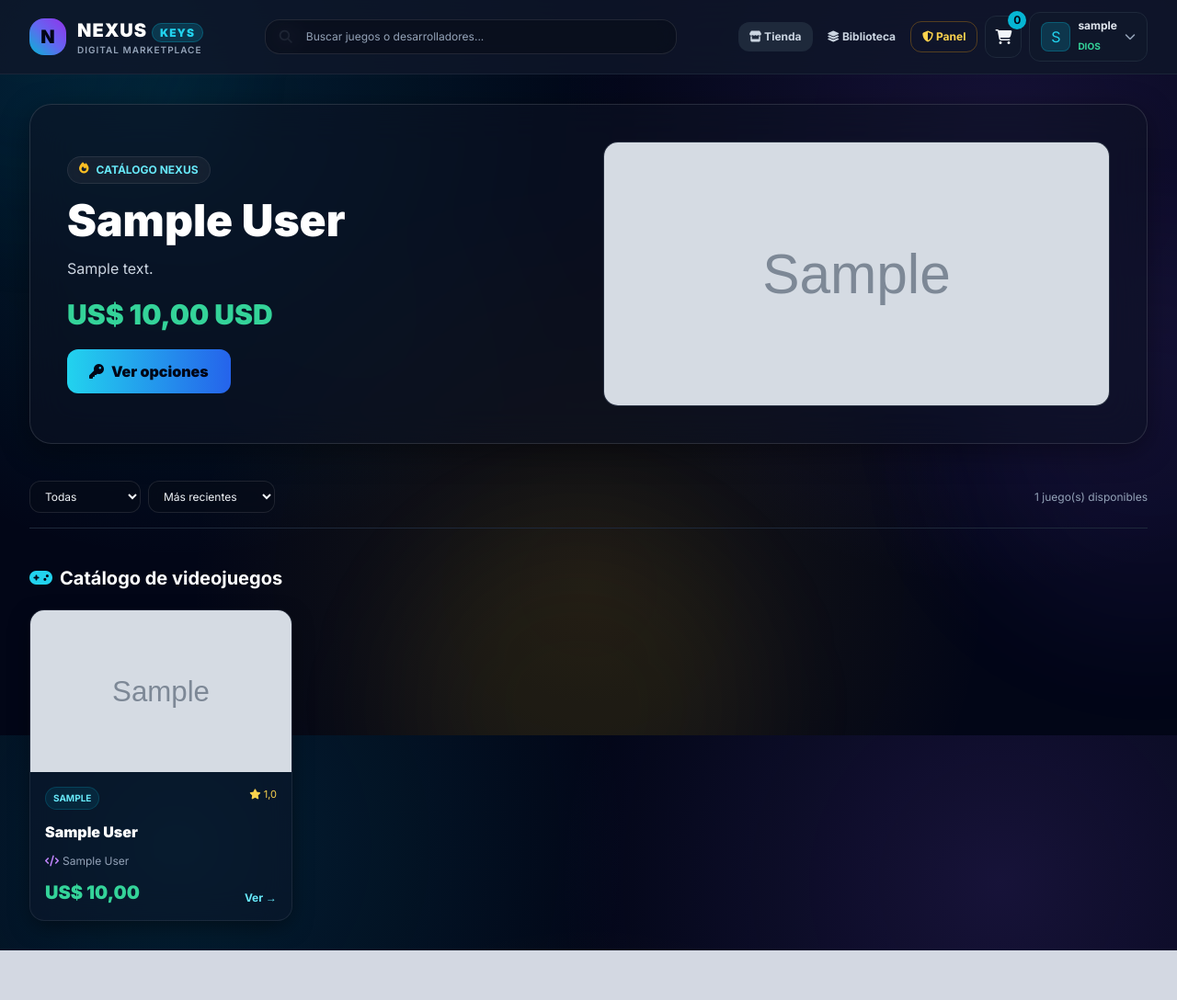
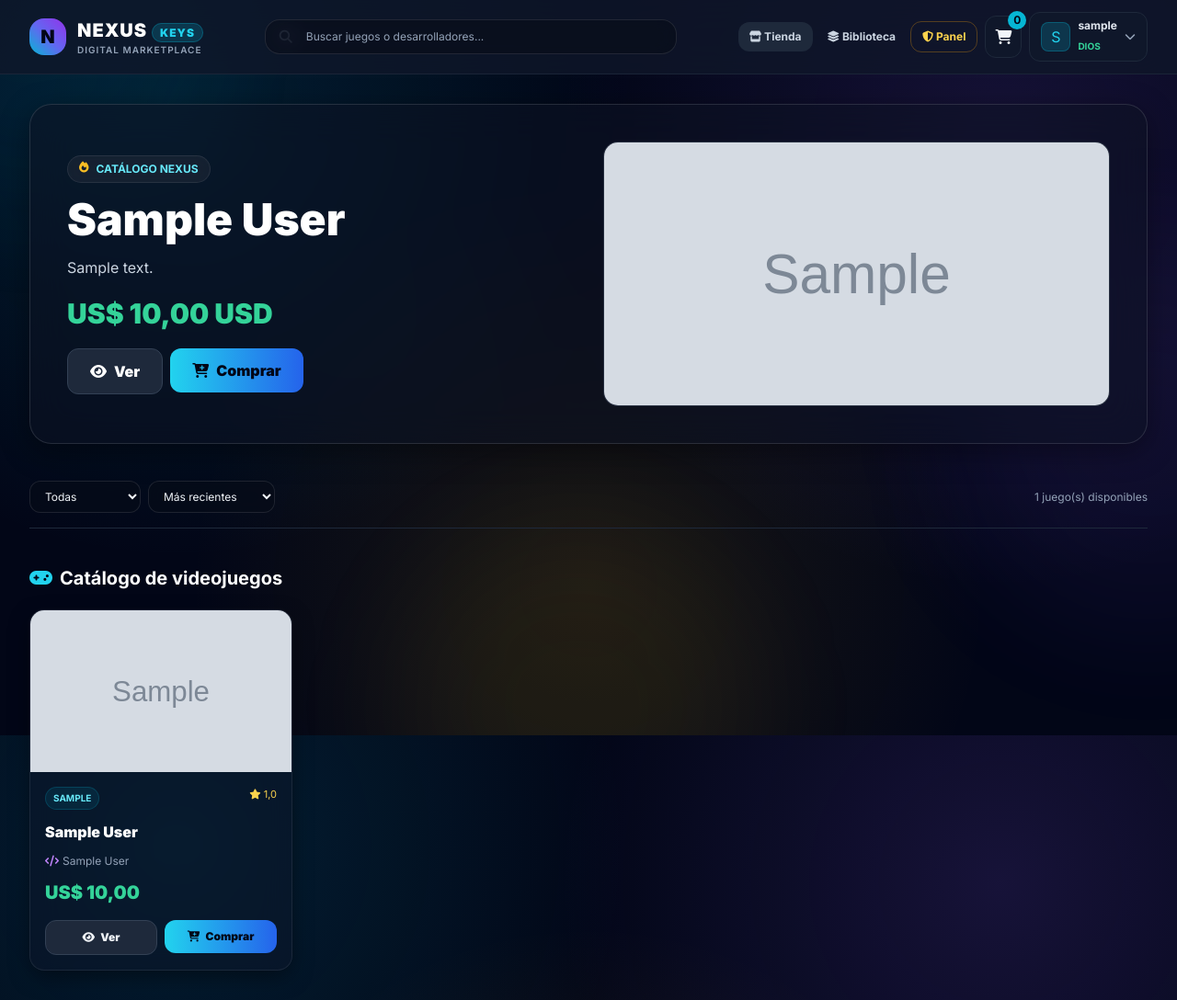
Before and after one commit to lautaro2024as/plataforma, a Django app: page / in a window 1280 px wide. Shown: the whole page at 92% size. Before the commit the page ends 1034 px from the top, so only its background shows below. Run offline with Django 5.2, Linux system fonts and the light colour scheme; a user stored in the database is signed in; tables that the repository leaves empty hold one stand-in row (values such as "Sample post"); grey boxes marked "Sample" are stand-in pictures; parts of the project's set-up code (start-up, migrations or seed data) failed here and were passed over; some libraries are stand-ins or nearby versions.

Commit message:
Agregar botones Ver y Comprar al catálogo

```diff
--- a/Plataforma_de_juegos/templates/plataforma/catalogo.html
+++ b/Plataforma_de_juegos/templates/plataforma/catalogo.html
@@ -60,7 +60,14 @@
             <h1 class="text-3xl sm:text-5xl font-black text-white mt-4">{{ hero.titulo }}</h1>
             <p class="text-slate-300 text-sm sm:text-base mt-4 max-w-xl">{{ hero.descripcion|default:"Explorá videojuegos y claves digitales en nuestra tienda." }}</p>
             <div class="flex items-end gap-3 mt-5">{% if hero.precio_original and hero.precio_original > hero.precio %}<span class="text-slate-500 line-through">US&#36; {{ hero.precio_original }}</span>{% endif %}<span class="text-3xl font-black text-emerald-400">US&#36; {{ hero.precio }} USD</span></div>
-            <button onclick="openGameModal({{ hero.id }})" class="mt-5 px-6 py-3 rounded-xl bg-gradient-to-r from-cyan-400 to-blue-600 text-slate-950 font-black"><i class="fa-solid fa-key mr-2"></i>Ver opciones</button>
+            <div class="mt-5 flex flex-wrap gap-2">
+              <button onclick="openGameModal({{ hero.id }})" class="px-6 py-3 rounded-xl bg-slate-800 border border-slate-700 text-white font-black hover:border-cyan-500/50"><i class="fa-solid fa-eye mr-2"></i>Ver</button>
+              <form method="post" action="{% url 'clientes:carrito_agregar' hero.id %}">
+                {% csrf_token %}
+                <input type="hidden" name="edition" value="Estándar">
+                <button type="submit" class="px-6 py-3 rounded-xl bg-gradient-to-r from-cyan-400 to-blue-600 text-slate-950 font-black"><i class="fa-solid fa-cart-plus mr-2"></i>Comprar</button>
+              </form>
+            </div>
           </div>
           <div class="h-72 rounded-2xl overflow-hidden border border-white/10 bg-slate-900">
             {% if hero.imagen_url %}<img src="{{ hero.imagen_url }}" alt="{{ hero.titulo }}" class="w-full h-full object-cover">{% else %}<div class="w-full h-full flex items-center justify-center text-cyan-400"><i class="fa-solid fa-gamepad text-5xl"></i></div>{% endif %}
@@ -82,15 +89,27 @@
       <div id="gamesGrid" class="grid grid-cols-1 sm:grid-cols-2 lg:grid-cols-3 xl:grid-cols-4 gap-6">
         {% for game in juegos %}
         <article class="game-card glass-card rounded-2xl overflow-hidden" data-id="{{ game.id }}" data-title="{{ game.titulo|escape }}" data-developer="{% if game.desarrollador.nombre_estudio %}{{ game.desarrollador.nombre_estudio }}{% else %}{{ game.desarrollador.usuario.username }}{% endif %}" data-category="{{ game.categoria }}" data-price="{{ game.precio }}" data-rating="{{ game.calificacion }}">
-          <button onclick="openGameModal({{ game.id }})" class="w-full text-left">
-            <div class="h-44 bg-slate-900 overflow-hidden">{% if game.imagen_url %}<img src="{{ game.imagen_url }}" alt="{{ game.titulo }}" class="w-full h-full object-cover">{% else %}<div class="w-full h-full flex items-center justify-center text-cyan-400/70"><i class="fa-solid fa-gamepad text-4xl"></i></div>{% endif %}</div>
+          <button onclick="openGameModal({{ game.id }})" class="w-full text-left group">
+            <div class="h-44 bg-slate-900 overflow-hidden">{% if game.imagen_url %}<img src="{{ game.imagen_url }}" alt="{{ game.titulo }}" class="w-full h-full object-cover transition duration-300 group-hover:scale-105">{% else %}<div class="w-full h-full flex items-center justify-center text-cyan-400/70"><i class="fa-solid fa-gamepad text-4xl"></i></div>{% endif %}</div>
             <div class="p-4 space-y-3">
               <div class="flex justify-between gap-2"><span class="text-[10px] uppercase font-bold text-cyan-300 bg-cyan-500/10 border border-cyan-500/20 rounded-full px-2 py-1">{{ game.categoria }}</span><span class="text-[11px] text-amber-300"><i class="fa-solid fa-star"></i> {{ game.calificacion }}</span></div>
               <h3 class="font-black text-white truncate">{{ game.titulo }}</h3>
               <p class="text-xs text-slate-400 truncate"><i class="fa-solid fa-code text-purple-400 mr-1"></i>{% if game.desarrollador.nombre_estudio %}{{ game.desarrollador.nombre_estudio }}{% else %}{{ game.desarrollador.usuario.username }}{% endif %}</p>
-              <div class="flex justify-between items-end"><span class="text-xl font-black text-emerald-400">US&#36; {{ game.precio }}</span><span class="text-xs text-cyan-300 font-bold">Ver →</span></div>
+              <div><span class="text-xl font-black text-emerald-400">US&#36; {{ game.precio }}</span></div>
             </div>
           </button>
+          <div class="px-4 pb-4 grid grid-cols-2 gap-2">
+            <button type="button" onclick="openGameModal({{ game.id }})" class="py-2.5 rounded-xl bg-slate-800 border border-slate-700 text-slate-100 text-xs font-black hover:border-cyan-500/50 hover:text-cyan-300">
+              <i class="fa-solid fa-eye mr-1"></i> Ver
+            </button>
+            <form method="post" action="{% url 'clientes:carrito_agregar' game.id %}" class="w-full">
+              {% csrf_token %}
+              <input type="hidden" name="edition" value="Estándar">
+              <button type="submit" class="w-full py-2.5 rounded-xl bg-gradient-to-r from-cyan-400 to-blue-600 text-slate-950 text-xs font-black hover:from-cyan-300 hover:to-blue-500">
+                <i class="fa-solid fa-cart-plus mr-1"></i> Comprar
+              </button>
+            </form>
+          </div>
         </article>
         {% empty %}<div class="col-span-full text-center text-slate-500 p-10 glass-panel rounded-2xl">No hay juegos publicados.</div>{% endfor %}
       </div>
@@ -233,5 +252,6 @@
 {% endif %}
 
 <div id="nexusUrls" data-cart-base="{% url 'clientes:carrito_agregar' 0 %}" data-free-key-base="{% url 'clientes:generar_clave' 0 %}"></div>
+{% csrf_token %}
 {{ game_data|json_script:"nexus-game-data" }}
 {% endblock %}
```
